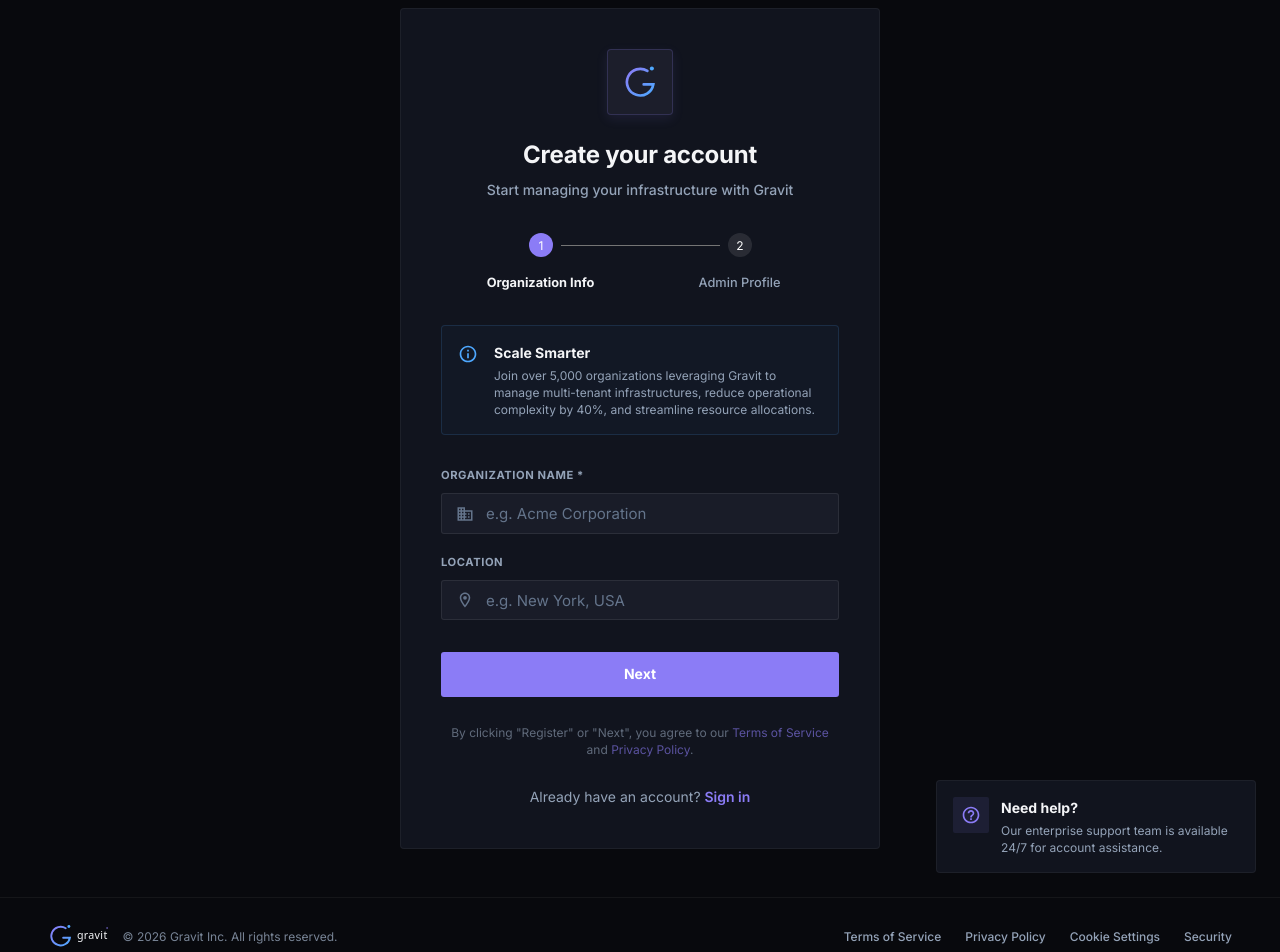
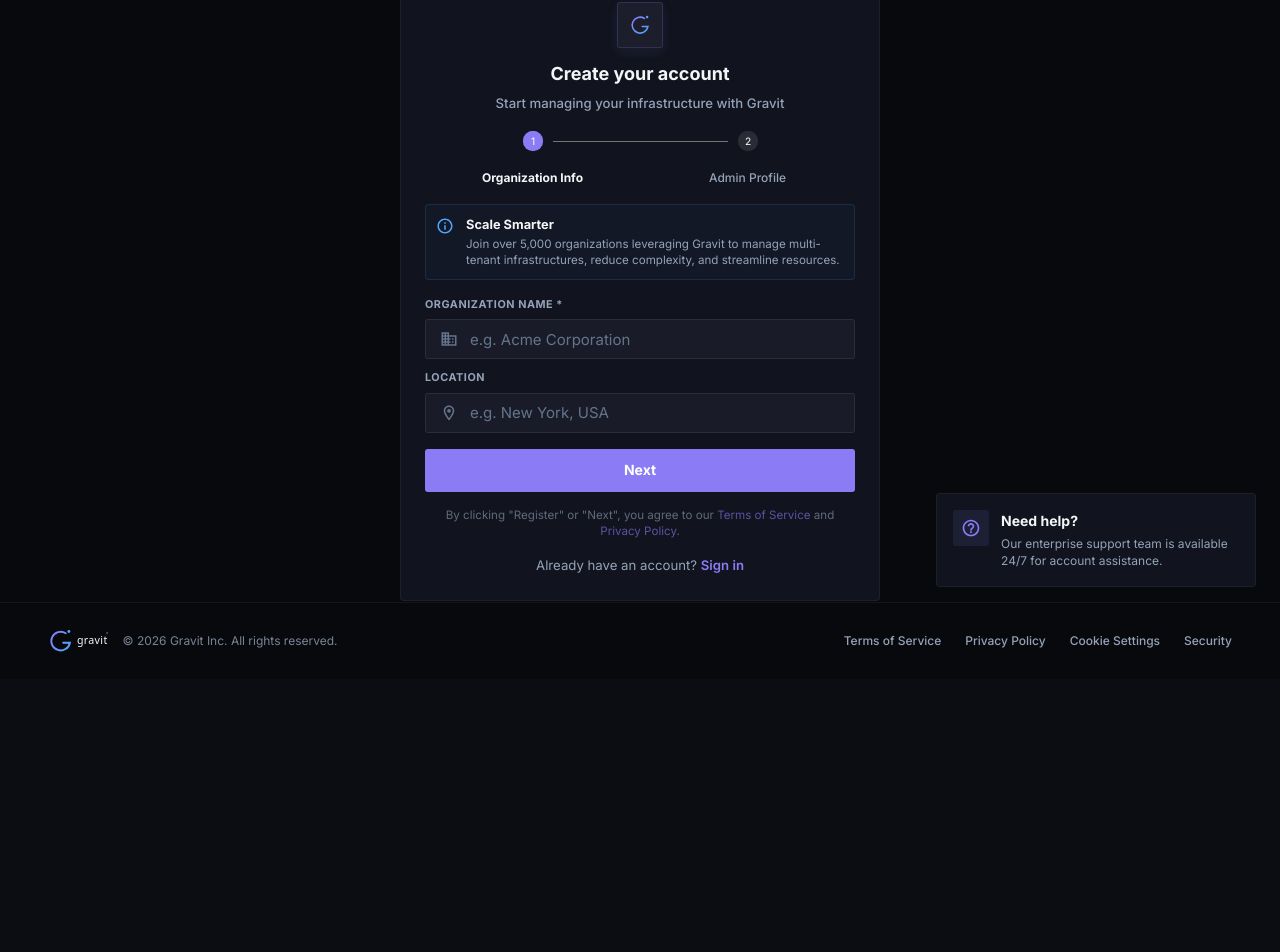
Before and after one commit to daran6255/gravio, a React (Vite) app in the folder frontend/: page /register in a window 1280 px wide. Shown: the part 121-1073 px from the top of the page. After the commit the page ends 800 px from the top, so only its background shows below. Built offline with nearby package versions, Linux system fonts and the light colour scheme; no server answers.

Commit message:
successfully decoupled the navigation bar and footer elements by introducing modular components for the public authentication views.

```diff
--- /dev/null
+++ b/frontend/src/components/layout/AuthFooter.tsx
@@ -0,0 +1,62 @@
+import React from 'react';
+import { Box, Typography, Link } from '@mui/material';
+import { Link as RouterLink } from 'react-router-dom';
+
+const AuthFooter: React.FC = () => {
+	return (
+		<Box
+			component="footer"
+			sx={{
+				position: 'fixed',
+				bottom: 0,
+				left: 0,
+				right: 0,
+				display: 'flex',
+				flexDirection: { xs: 'column', md: 'row' },
+				alignItems: 'center',
+				justifyContent: 'space-between',
+				py: 3,
+				px: { xs: 3, md: 6 },
+				borderTop: '1px solid rgba(255, 255, 255, 0.05)',
+				bgcolor: '#08090d',
+				gap: 2,
+				zIndex: 1000,
+			}}
+		>
+			<Box sx={{ display: 'flex', alignItems: 'center', gap: 1.5 }}>
+				<Box
+					component="img"
+					src="/assets/img/logo/gravit-dark.svg"
+					alt="Gravit Logo"
+					sx={{ height: 28 }}
+				/>
+				<Typography variant="caption" sx={{ color: '#94A3B8', opacity: 0.8 }}>
+					© {new Date().getFullYear()} Gravit Inc. All rights reserved.
+				</Typography>
+			</Box>
+
+			<Box sx={{ display: 'flex', gap: 3, flexWrap: 'wrap', justifyContent: 'center' }}>
+				{['Terms of Service', 'Privacy Policy', 'Cookie Settings', 'Security'].map((item) => (
+					<Link
+						key={item}
+						component={item === 'Terms of Service' || item === 'Privacy Policy' ? RouterLink : 'a'}
+						to={item === 'Terms of Service' ? '/terms' : item === 'Privacy Policy' ? '/privacy-policy' : undefined}
+						href={item !== 'Terms of Service' && item !== 'Privacy Policy' ? '#' : undefined}
+						underline="none"
+						sx={{
+							color: '#94A3B8',
+							fontSize: '0.75rem',
+							fontWeight: 500,
+							'&:hover': { color: '#F4F5F7' },
+							transition: 'color 0.2s',
+						}}
+					>
+						{item}
+					</Link>
+				))}
+			</Box>
+		</Box>
+	);
+};
+
+export default AuthFooter;
--- /dev/null
+++ b/frontend/src/components/layout/AuthNavbar.tsx
@@ -0,0 +1,95 @@
+import React from 'react';
+import { Box, Button, Link } from '@mui/material';
+import { useNavigate } from 'react-router-dom';
+
+const AuthNavbar: React.FC = () => {
+	const navigate = useNavigate();
+
+	return (
+		<Box
+			component="header"
+			sx={{
+				position: 'fixed',
+				top: 0,
+				left: 0,
+				right: 0,
+				display: 'flex',
+				alignItems: 'center',
+				justifyContent: 'space-between',
+				py: 2,
+				px: { xs: 3, md: 6 },
+				borderBottom: '1px solid rgba(255, 255, 255, 0.05)',
+				bgcolor: '#08090d',
+				zIndex: 1000,
+			}}
+		>
+			<Box
+				component="img"
+				src="/assets/img/logo/gravit-dark.svg"
+				alt="Gravit Logo"
+				sx={{ height: 48, cursor: 'pointer' }}
+				onClick={() => navigate('/')}
+			/>
+
+			{/* Desktop Center Navigation Links */}
+			<Box sx={{ display: { xs: 'none', md: 'flex' }, gap: 4 }}>
+				{['Solutions', 'Documentation', 'Support'].map((link) => (
+					<Link
+						key={link}
+						href="#"
+						underline="none"
+						sx={{
+							color: '#94A3B8',
+							fontSize: '0.875rem',
+							fontWeight: 500,
+							'&:hover': { color: '#F4F5F7' },
+							transition: 'color 0.2s',
+						}}
+					>
+						{link}
+					</Link>
+				))}
+			</Box>
+
+			{/* Right Authentication Buttons */}
+			<Box sx={{ display: 'flex', alignItems: 'center', gap: 2 }}>
+				<Button
+					variant="text"
+					onClick={() => navigate('/login')}
+					sx={{
+						color: '#F4F5F7',
+						fontSize: '0.875rem',
+						fontWeight: 600,
+						textTransform: 'none',
+						'&:hover': { backgroundColor: 'rgba(255, 255, 255, 0.03)' },
+					}}
+				>
+					Sign In
+				</Button>
+				<Button
+					variant="contained"
+					onClick={() => navigate('/register')}
+					sx={{
+						backgroundColor: '#8B7CF6',
+						color: '#ffffff',
+						fontSize: '0.875rem',
+						fontWeight: 600,
+						px: 2.5,
+						py: 1,
+						borderRadius: 1.5,
+						textTransform: 'none',
+						boxShadow: '0 4px 12px rgba(139, 124, 246, 0.25)',
+						'&:hover': {
+							backgroundColor: '#7a6ae6',
+							boxShadow: '0 6px 16px rgba(139, 124, 246, 0.35)',
+						},
+					}}
+				>
+					Get Started
+				</Button>
+			</Box>
+		</Box>
+	);
+};
+
+export default AuthNavbar;
--- a/frontend/src/pages/auth/Register.tsx
+++ b/frontend/src/pages/auth/Register.tsx
@@ -30,6 +30,8 @@ import {
 } from '@mui/icons-material';
 import useToast from '../../hooks/useToast';
 import authService from '../../services/authService';
+import AuthNavbar from '../../components/layout/AuthNavbar';
+import AuthFooter from '../../components/layout/AuthFooter';
 
 const steps = ['Organization Info', 'Admin Profile'];
 
@@ -116,85 +118,7 @@ const Register: React.FC = () => {
 			}}
 		>
 			{/* Top Navigation Bar */}
-			<Box
-				component="header"
-				sx={{
-					display: 'flex',
-					alignItems: 'center',
-					justifyContent: 'space-between',
-					py: 2,
-					px: { xs: 3, md: 6 },
-					borderBottom: '1px solid rgba(255, 255, 255, 0.05)',
-					bgcolor: '#08090d',
-					zIndex: 10,
-				}}
-			>
-				<Box
-					component="img"
-					src="/assets/img/logo/gravit-dark.svg"
-					alt="Gravit Logo"
-					sx={{ height: 48, cursor: 'pointer' }}
-					onClick={() => navigate('/')}
-				/>
-
-				{/* Desktop Center Navigation Links */}
-				<Box sx={{ display: { xs: 'none', md: 'flex' }, gap: 4 }}>
-					{['Solutions', 'Documentation', 'Support'].map((link) => (
-						<Link
-							key={link}
-							href="#"
-							underline="none"
-							sx={{
-								color: '#94A3B8',
-								fontSize: '0.875rem',
-								fontWeight: 500,
-								'&:hover': { color: '#F4F5F7' },
-								transition: 'color 0.2s',
-							}}
-						>
-							{link}
-						</Link>
-					))}
-				</Box>
-
-				{/* Right Authentication Buttons */}
-				<Box sx={{ display: 'flex', alignItems: 'center', gap: 2 }}>
-					<Button
-						variant="text"
-						onClick={() => navigate('/login')}
-						sx={{
-							color: '#F4F5F7',
-							fontSize: '0.875rem',
-							fontWeight: 600,
-							textTransform: 'none',
-							'&:hover': { backgroundColor: 'rgba(255, 255, 255, 0.03)' },
-						}}
-					>
-						Sign In
-					</Button>
-					<Button
-						variant="contained"
-						onClick={() => navigate('/register')}
-						sx={{
-							backgroundColor: '#8B7CF6',
-							color: '#ffffff',
-							fontSize: '0.875rem',
-							fontWeight: 600,
-							px: 2.5,
-							py: 1,
-							borderRadius: 1.5,
-							textTransform: 'none',
-							boxShadow: '0 4px 12px rgba(139, 124, 246, 0.25)',
-							'&:hover': {
-								backgroundColor: '#7a6ae6',
-								boxShadow: '0 6px 16px rgba(139, 124, 246, 0.35)',
-							},
-						}}
-					>
-						Get Started
-					</Button>
-				</Box>
-			</Box>
+			<AuthNavbar />
 
 			{/* Main Content Area */}
 			<Box
@@ -205,9 +129,11 @@ const Register: React.FC = () => {
 					alignItems: 'center',
 					justifyContent: 'center',
 					position: 'relative',
-					py: { xs: 4, md: 6 },
+					pt: { xs: '84px', md: '96px' },
+					pb: { xs: '130px', md: '76px' },
 					px: 2,
 					zIndex: 5,
+					overflowY: 'auto',
 				}}
 			>
 				<Fade in={true} timeout={800}>
@@ -215,7 +141,7 @@ const Register: React.FC = () => {
 						<Paper
 							elevation={0}
 							sx={{
-								p: { xs: 4, sm: 5 },
+								p: { xs: 2.5, sm: 3 },
 								display: 'flex',
 								flexDirection: 'column',
 								borderRadius: 2,
@@ -258,18 +184,18 @@ const Register: React.FC = () => {
 							) : (
 								<Box>
 									{/* Top Centered Brand Icon Box */}
-									<Box sx={{ display: 'flex', justifyContent: 'center', mb: 3 }}>
+									<Box sx={{ display: 'flex', justifyContent: 'center', mb: 1.5 }}>
 										<Box
 											sx={{
 												backgroundColor: '#1c1e2b',
-												p: 1.5,
-												borderRadius: 2,
+												p: 1.25,
+												borderRadius: 1.5,
 												display: 'flex',
 												border: '1px solid rgba(139, 124, 246, 0.2)',
 												boxShadow: '0 4px 12px rgba(139, 124, 246, 0.1)',
 											}}
 										>
-											<svg width="40" height="40" viewBox="0 0 180 180" xmlns="http://www.w3.org/2000/svg">
+											<svg width="24" height="24" viewBox="0 0 180 180" xmlns="http://www.w3.org/2000/svg">
 												<defs>
 													<linearGradient id="lum-reg-icon" x1="0" y1="0" x2="1" y2="1">
 														<stop offset="0" stop-color="#8B7CF6"/>
@@ -285,11 +211,11 @@ const Register: React.FC = () => {
 									</Box>
 
 									{/* Heading and Subheading */}
-									<Box sx={{ mb: 4, textAlign: 'center' }}>
-										<Typography component="h1" variant="h5" sx={{ fontWeight: 700, color: '#F4F5F7', mb: 1 }}>
+									<Box sx={{ mb: 2, textAlign: 'center' }}>
+										<Typography component="h1" variant="h6" sx={{ fontWeight: 700, color: '#F4F5F7', mb: 0.5 }}>
 											Create your account
 										</Typography>
-										<Typography variant="body2" sx={{ color: '#94A3B8', fontWeight: 500 }}>
+										<Typography variant="body2" sx={{ color: '#94A3B8', fontWeight: 500, fontSize: '0.825rem' }}>
 											Start managing your infrastructure with Gravit
 										</Typography>
 									</Box>
@@ -298,11 +224,11 @@ const Register: React.FC = () => {
 										activeStep={activeStep}
 										alternativeLabel
 										sx={{
-											mb: 4,
-											'& .MuiStepLabel-label': { color: '#94A3B8', fontWeight: 500, fontSize: '0.8rem' },
+											mb: 2,
+											'& .MuiStepLabel-label': { color: '#94A3B8', fontWeight: 500, fontSize: '0.75rem' },
 											'& .MuiStepLabel-label.Mui-active': { color: '#F4F5F7', fontWeight: 700 },
 											'& .MuiStepLabel-label.Mui-completed': { color: '#8B7CF6' },
-											'& .MuiStepIcon-root': { color: 'rgba(255, 255, 255, 0.1)' },
+											'& .MuiStepIcon-root': { color: 'rgba(255, 255, 255, 0.1)', transform: 'scale(0.85)' },
 											'& .MuiStepIcon-root.Mui-active': { color: '#8B7CF6' },
 											'& .MuiStepIcon-root.Mui-completed': { color: '#8B7CF6' },
 										}}
@@ -321,34 +247,34 @@ const Register: React.FC = () => {
 												sx={{
 													border: '1px solid rgba(78, 168, 255, 0.15)',
 													borderRadius: 2,
-													p: 2,
+													p: 1.25,
 													bgcolor: 'rgba(78, 168, 255, 0.03)',
-													mb: 4,
+													mb: 2,
 													display: 'flex',
 													alignItems: 'flex-start',
-													gap: 2,
+													gap: 1.5,
 												}}
 											>
-												<InfoIcon sx={{ color: '#4EA8FF', mt: 0.25, fontSize: 20 }} />
+												<InfoIcon sx={{ color: '#4EA8FF', mt: 0.25, fontSize: 18 }} />
 												<Box>
-													<Typography variant="subtitle2" sx={{ fontWeight: 700, color: '#F4F5F7', mb: 0.5 }}>
+													<Typography variant="subtitle2" sx={{ fontWeight: 700, color: '#F4F5F7', mb: 0.25, fontSize: '0.8rem' }}>
 														Scale Smarter
 													</Typography>
-													<Typography variant="caption" sx={{ color: '#94A3B8', display: 'block', lineHeight: 1.4 }}>
-														Join over 5,000 organizations leveraging Gravit to manage multi-tenant infrastructures, reduce operational complexity by 40%, and streamline resource allocations.
+													<Typography variant="caption" sx={{ color: '#94A3B8', display: 'block', lineHeight: 1.35, fontSize: '0.725rem' }}>
+														Join over 5,000 organizations leveraging Gravit to manage multi-tenant infrastructures, reduce complexity, and streamline resources.
 													</Typography>
 												</Box>
 											</Box>
 
-											<Box sx={{ mb: 2.5 }}>
+											<Box sx={{ mb: 1.25 }}>
 												<Typography
 													sx={{
-														fontSize: '0.7rem',
+														fontSize: '0.675rem',
 														fontWeight: 700,
 														color: '#94A3B8',
 														textTransform: 'uppercase',
 														letterSpacing: '0.05em',
-														mb: 1,
+														mb: 0.75,
 														display: 'block'
 													}}
 												>
@@ -387,15 +313,15 @@ const Register: React.FC = () => {
 												/>
 											</Box>
 
-											<Box sx={{ mb: 4 }}>
+											<Box sx={{ mb: 2 }}>
 												<Typography
 													sx={{
-														fontSize: '0.7rem',
+														fontSize: '0.675rem',
 														fontWeight: 700,
 														color: '#94A3B8',
 														textTransform: 'uppercase',
 														letterSpacing: '0.05em',
-														mb: 1,
+														mb: 0.75,
 														display: 'block'
 													}}
 												>
@@ -438,7 +364,7 @@ const Register: React.FC = () => {
 												fullWidth
 												onClick={handleNext}
 												sx={{
-													py: 1.25,
+													py: 1.15,
 													backgroundColor: '#8B7CF6',
 													color: '#ffffff',
 													'&:hover': {
@@ -455,15 +381,15 @@ const Register: React.FC = () => {
 										</Box>
 									) : (
 										<Box component="form" onSubmit={handleSubmit}>
-											<Box sx={{ mb: 2 }}>
+											<Box sx={{ mb: 1.25 }}>
 												<Typography
 													sx={{
-														fontSize: '0.7rem',
+														fontSize: '0.675rem',
 														fontWeight: 700,
 														color: '#94A3B8',
 														textTransform: 'uppercase',
 														letterSpacing: '0.05em',
-														mb: 1,
+														mb: 0.75,
 														display: 'block'
 													}}
 												>
@@ -502,15 +428,15 @@ const Register: React.FC = () => {
 												/>
 											</Box>
 
-											<Box sx={{ mb: 2 }}>
+											<Box sx={{ mb: 1.25 }}>
 												<Typography
 													sx={{
-														fontSize: '0.7rem',
+														fontSize: '0.675rem',
 														fontWeight: 700,
 														color: '#94A3B8',
 														textTransform: 'uppercase',
 														letterSpacing: '0.05em',
-														mb: 1,
+														mb: 0.75,
 														display: 'block'
 													}}
 												>
@@ -533,7 +459,7 @@ const Register: React.FC = () => {
 														)
 													}}
 													FormHelperTextProps={{
-														sx: { color: '#64748b', fontSize: '0.7rem', mt: 0.5 }
+														sx: { color: '#64748b', fontSize: '0.65rem', mt: 0.25 }
 													}}
 													sx={{
 														'& .MuiOutlinedInput-root': {
@@ -553,15 +479,15 @@ const Register: React.FC = () => {
 												/>
 											</Box>
 
-											<Box sx={{ mb: 2 }}>
+											<Box sx={{ mb: 1.25 }}>
 												<Typography
 													sx={{
-														fontSize: '0.7rem',
+														fontSize: '0.675rem',
 														fontWeight: 700,
 														color: '#94A3B8',
 														textTransform: 'uppercase',
 														letterSpacing: '0.05em',
-														mb: 1,
+														mb: 0.75,
 														display: 'block'
 													}}
 												>
@@ -601,15 +527,15 @@ const Register: React.FC = () => {
 												/>
 											</Box>
 
-											<Box sx={{ mb: 4 }}>
+											<Box sx={{ mb: 2 }}>
 												<Typography
 													sx={{
-														fontSize: '0.7rem',
+														fontSize: '0.675rem',
 														fontWeight: 700,
 														color: '#94A3B8',
 														textTransform: 'uppercase',
 														letterSpacing: '0.05em',
-														mb: 1,
+														mb: 0.75,
 														display: 'block'
 													}}
 												>
@@ -626,7 +552,7 @@ const Register: React.FC = () => {
 													onChange={(e) => setAdminPassword(e.target.value)}
 													helperText="Min. 8 characters with an uppercase letter, number, and special character."
 													FormHelperTextProps={{
-														sx: { color: '#64748b', fontSize: '0.7rem', mt: 0.5 }
+														sx: { color: '#64748b', fontSize: '0.65rem', mt: 0.25 }
 													}}
 													InputProps={{
 														startAdornment: (
@@ -672,7 +598,7 @@ const Register: React.FC = () => {
 													fullWidth
 													onClick={handleBack}
 													sx={{
-														py: 1.25,
+														py: 1.15,
 														borderColor: 'rgba(255, 255, 255, 0.12)',
 														color: '#94A3B8',
 														textTransform: 'none',
@@ -693,7 +619,7 @@ const Register: React.FC = () => {
 													fullWidth
 													disabled={loading}
 													sx={{
-														py: 1.25,
+														py: 1.15,
 														backgroundColor: '#8B7CF6',
 														color: '#ffffff',
 														'&:hover': {
@@ -716,7 +642,7 @@ const Register: React.FC = () => {
 									)}
 
 									{/* Terms Disclaimer */}
-									<Typography variant="caption" color="text.secondary" sx={{ display: 'block', mt: 3.5, textAlign: 'center', opacity: 0.6, fontSize: '0.75rem', lineHeight: 1.4 }}>
+									<Typography variant="caption" color="text.secondary" sx={{ display: 'block', mt: 2, textAlign: 'center', opacity: 0.6, fontSize: '0.725rem', lineHeight: 1.35 }}>
 										By clicking "Register" or "Next", you agree to our{' '}
 										<Link component={RouterLink} to="/terms" sx={{ color: '#8B7CF6', textDecoration: 'none', '&:hover': { textDecoration: 'underline' } }}>
 											Terms of Service
@@ -729,8 +655,8 @@ const Register: React.FC = () => {
 
 									{/* Redirect Link */}
 									{!success && (
-										<Box sx={{ mt: 3.5, textAlign: 'center' }}>
-											<Typography variant="body2" sx={{ color: '#94A3B8' }}>
+										<Box sx={{ mt: 2, textAlign: 'center' }}>
+											<Typography variant="body2" sx={{ color: '#94A3B8', fontSize: '0.825rem' }}>
 												Already have an account?{' '}
 												<Link
 													component={RouterLink}
@@ -757,11 +683,12 @@ const Register: React.FC = () => {
 				<Box
 					sx={{
 						position: { xs: 'static', md: 'absolute' },
-						bottom: 24,
+						bottom: { xs: 24, md: 92 },
 						right: 24,
 						maxWidth: 320,
 						width: '100%',
 						mt: { xs: 4, md: 0 },
+						zIndex: 10,
 					}}
 				>
 					<Paper
@@ -801,52 +728,7 @@ const Register: React.FC = () => {
 			</Box>
 
 			{/* Footer */}
-			<Box
-				component="footer"
-				sx={{
-					display: 'flex',
-					flexDirection: { xs: 'column', md: 'row' },
-					alignItems: 'center',
-					justifyContent: 'space-between',
-					py: 3,
-					px: { xs: 3, md: 6 },
-					borderTop: '1px solid rgba(255, 255, 255, 0.05)',
-					bgcolor: '#08090d',
-					gap: 2,
-					zIndex: 10,
-				}}
-			>
-				<Box sx={{ display: 'flex', alignItems: 'center', gap: 1.5 }}>
-					<Box
-						component="img"
-						src="/assets/img/logo/gravit-dark.svg"
-						alt="Gravit Logo"
-						sx={{ height: 28 }}
-					/>
-					<Typography variant="caption" sx={{ color: '#94A3B8', opacity: 0.8 }}>
-						© {new Date().getFullYear()} Gravit Inc. All rights reserved.
-					</Typography>
-				</Box>
-
-				<Box sx={{ display: 'flex', gap: 3, flexWrap: 'wrap', justifyContent: 'center' }}>
-					{['Terms of Service', 'Privacy Policy', 'Cookie Settings', 'Security'].map((item) => (
-						<Link
-							key={item}
-							href={item === 'Terms of Service' ? '/terms' : item === 'Privacy Policy' ? '/privacy-policy' : '#'}
-							underline="none"
-							sx={{
-								color: '#94A3B8',
-								fontSize: '0.75rem',
-								fontWeight: 500,
-								'&:hover': { color: '#F4F5F7' },
-								transition: 'color 0.2s',
-							}}
-						>
-							{item}
-						</Link>
-					))}
-				</Box>
-			</Box>
+			<AuthFooter />
 		</Box>
 	);
 };
```
Also changed, not shown: frontend/src/pages/auth/Login.tsx (+9 -129 lines).
